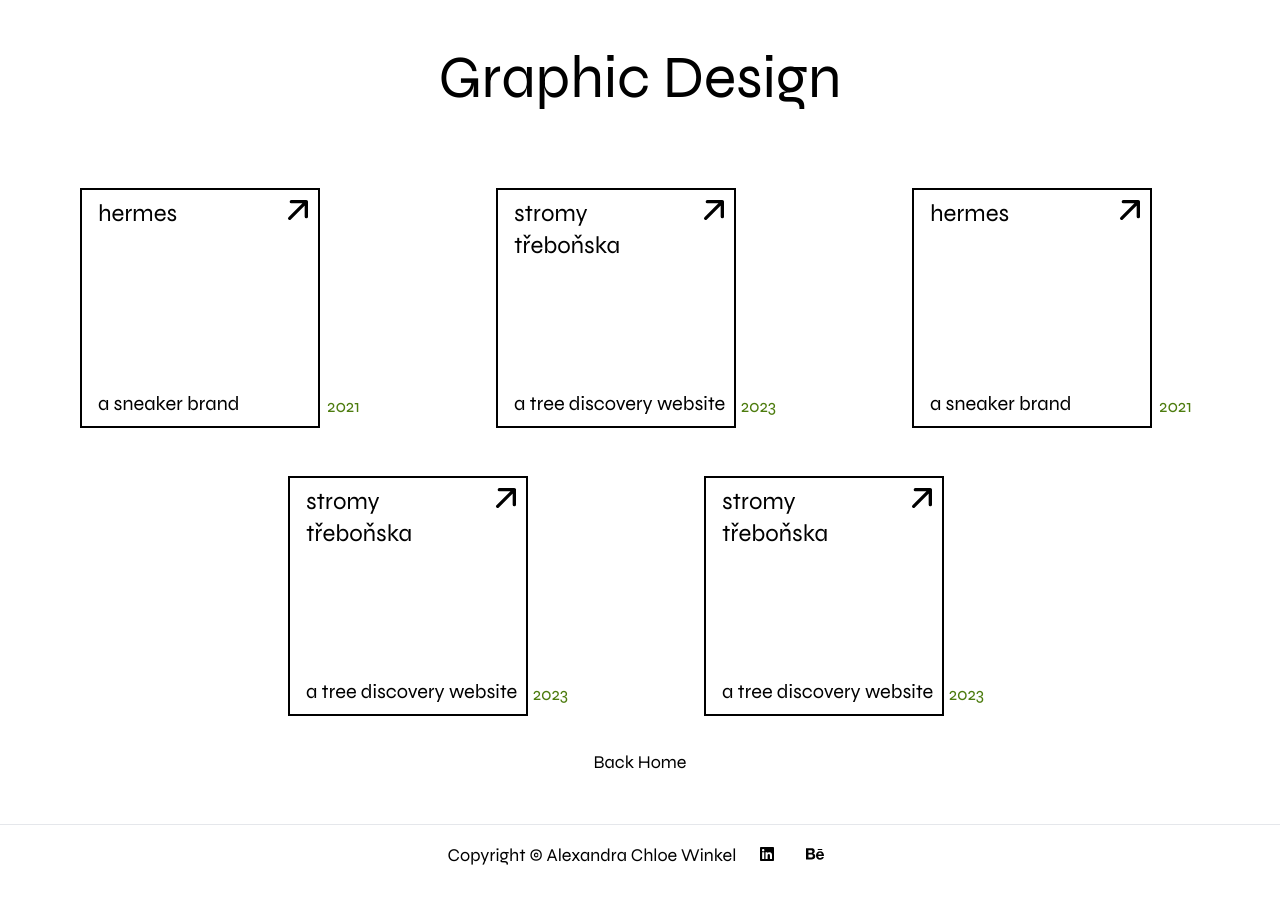
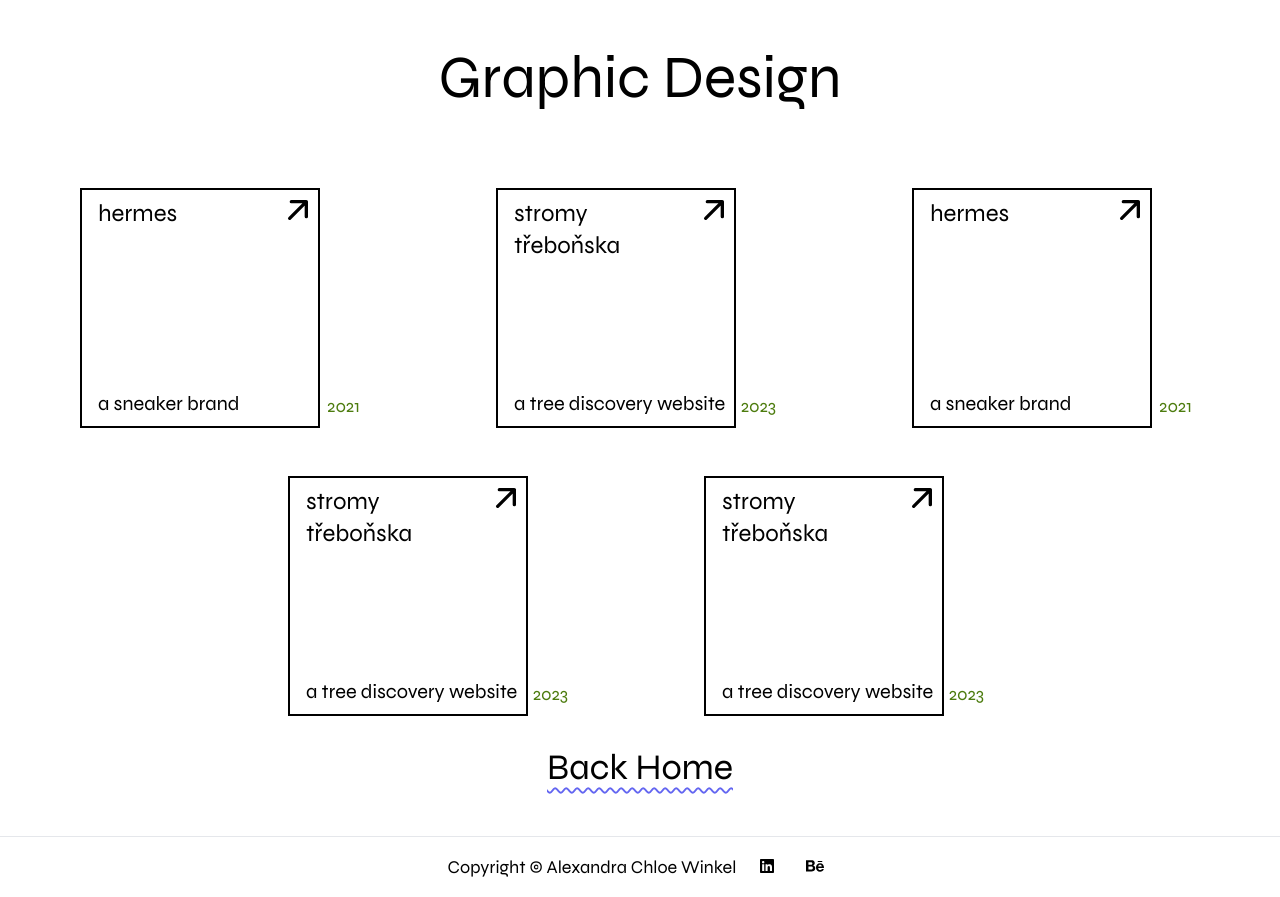
Before and after one commit to fourstepper/chloewinkel.com-nextjs, a Next.js app: page /graphic-design in a window 1280 px wide. Built offline with nearby package versions, Linux system fonts and the light colour scheme.

Commit message:
refactor(components): change BackHome up

```diff
--- a/src/app/not-found.tsx
+++ b/src/app/not-found.tsx
@@ -1,15 +1,11 @@
-import Link from "next/link";
+import { BackHome } from "@BackHome";
 
 const NotFoundError = () => {
   return (
     <div className="fixed top-[30%]">
       <h1 className="text-8xl">Page not found, sorry!</h1>
-      <div className="py-16"></div>
-      <Link href="/">
-        <p className="text-4xl text-center underline decoration-indigo-500 decoration-wavy underline-offset-8 decoration-2">
-          Back Home
-        </p>
-      </Link>
+      <div className="py-16" />
+      <BackHome />
     </div>
   );
 };
--- a/src/components/BackHome.tsx
+++ b/src/components/BackHome.tsx
@@ -3,7 +3,9 @@
 export const BackHome = () => {
   return (
     <Link href="/">
-      <p className="text-center text-lg">Back Home</p>
+      <p className="text-center text-4xl underline decoration-indigo-500 decoration-wavy decoration-2 underline-offset-8">
+        Back Home
+      </p>
     </Link>
   );
 };
```
